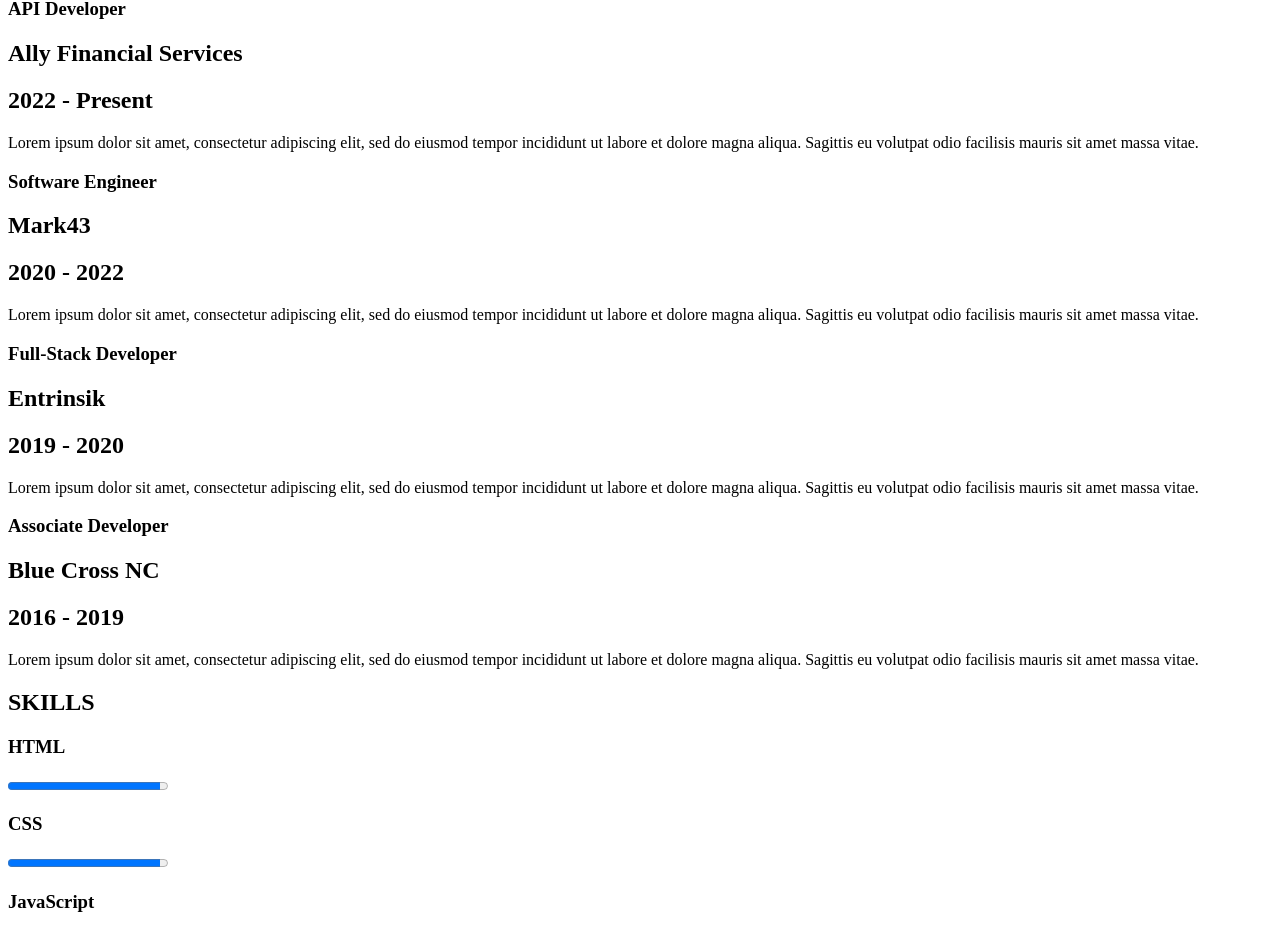
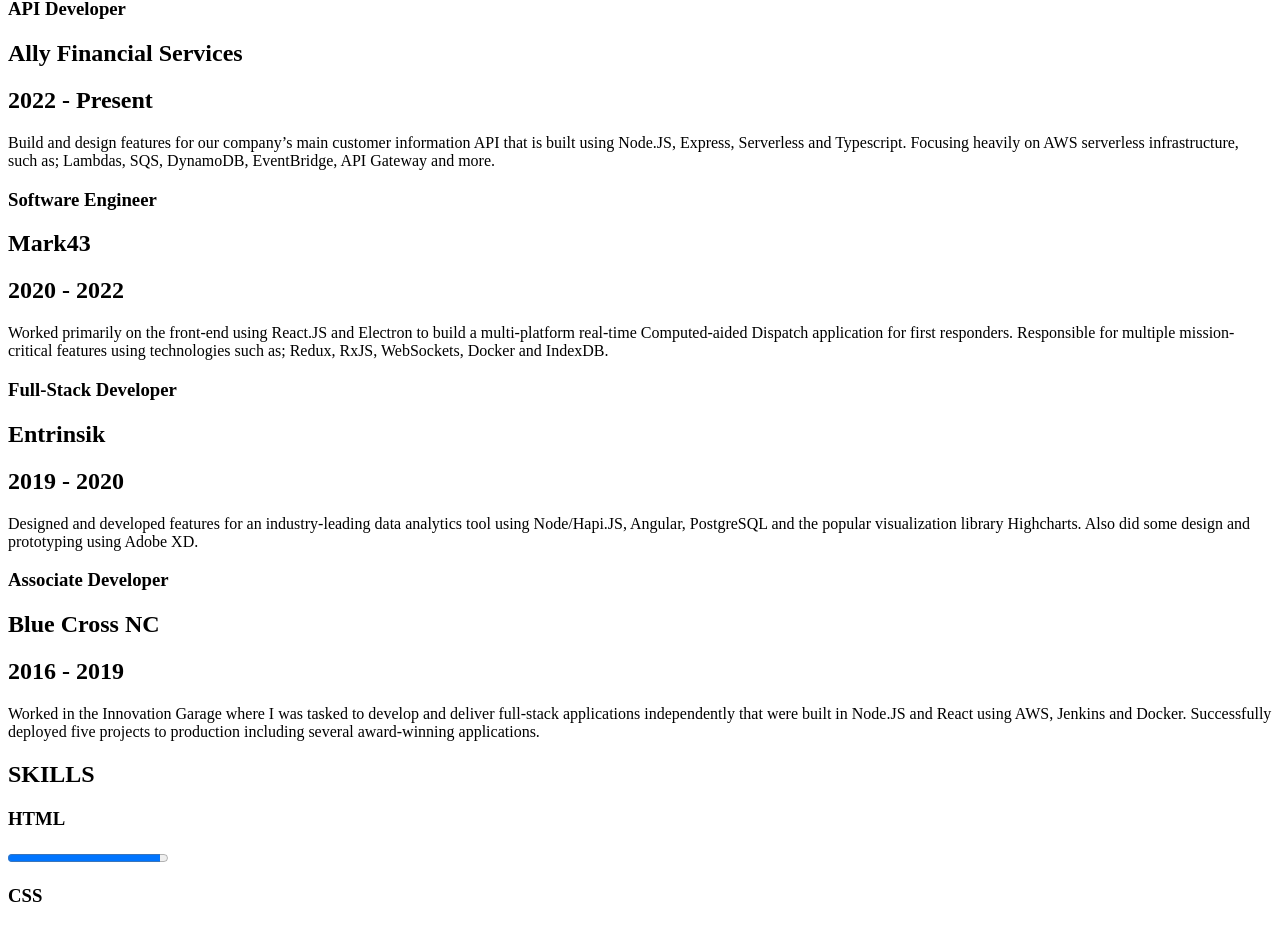
Before and after one commit to brian-a-moore/brianmoore.io, a React (Vite) app: page / in a window 1280 px wide. Shown: the part 1016-1945 px from the top of the page. Built offline with nearby package versions, Linux system fonts and the light colour scheme; the HTML template or start-up script is replaced by a standard one.

Commit message:
updated my resume

```diff
--- a/src/data/index.ts
+++ b/src/data/index.ts
@@ -12,28 +12,28 @@
     company: "Ally Financial Services",
     start: "2022",
     end: "Present",
-    desc: "Lorem ipsum dolor sit amet, consectetur adipiscing elit, sed do eiusmod tempor incididunt ut labore et dolore magna aliqua. Sagittis eu volutpat odio facilisis mauris sit amet massa vitae.",
+    desc: "Build and design features for our company’s main customer information API that is built using Node.JS, Express, Serverless and Typescript. Focusing heavily on AWS serverless infrastructure, such as; Lambdas, SQS, DynamoDB, EventBridge, API Gateway and more.",
   },
   {
     title: "Software Engineer",
     company: "Mark43",
     start: "2020",
     end: "2022",
-    desc: "Lorem ipsum dolor sit amet, consectetur adipiscing elit, sed do eiusmod tempor incididunt ut labore et dolore magna aliqua. Sagittis eu volutpat odio facilisis mauris sit amet massa vitae.",
+    desc: "Worked primarily on the front-end using React.JS and Electron to build a multi-platform real-time Computed-aided Dispatch application for first responders. Responsible for multiple mission-critical features using technologies such as; Redux, RxJS, WebSockets, Docker and IndexDB.",
   },
   {
     title: "Full-Stack Developer",
     company: "Entrinsik",
     start: "2019",
     end: "2020",
-    desc: "Lorem ipsum dolor sit amet, consectetur adipiscing elit, sed do eiusmod tempor incididunt ut labore et dolore magna aliqua. Sagittis eu volutpat odio facilisis mauris sit amet massa vitae.",
+    desc: "Designed and developed features for an industry-leading data analytics tool using Node/Hapi.JS, Angular, PostgreSQL and the popular visualization library Highcharts. Also did some design and prototyping using Adobe XD.",
   },
   {
     title: "Associate Developer",
     company: "Blue Cross NC",
     start: "2016",
     end: "2019",
-    desc: "Lorem ipsum dolor sit amet, consectetur adipiscing elit, sed do eiusmod tempor incididunt ut labore et dolore magna aliqua. Sagittis eu volutpat odio facilisis mauris sit amet massa vitae.",
+    desc: "Worked in the Innovation Garage where I was tasked to develop and deliver full-stack applications independently that were built in Node.JS and React using AWS, Jenkins and Docker. Successfully deployed five projects to production including several award-winning applications.",
   },
 ];
 
```
